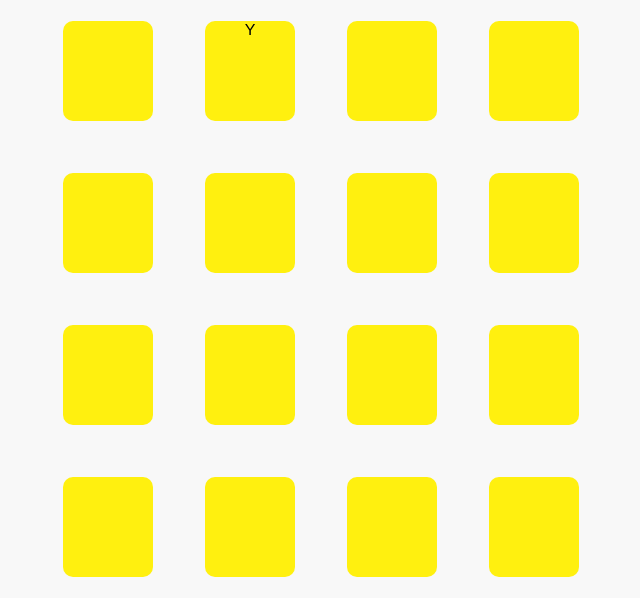
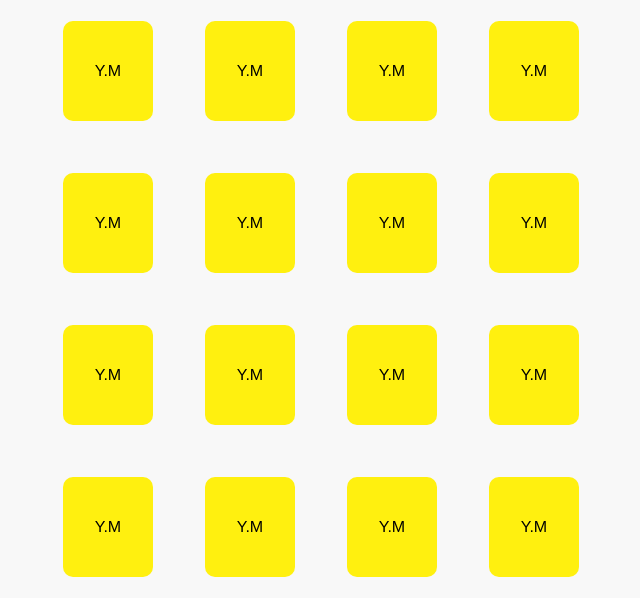
Before and after one commit to Yordaniramirez/Memory-Game, a plain HTML site: page index.html in a window 1280 px wide. Shown: the part 202-800 px from the top of the page, without its empty margins (319-959 px from the left). Drawn offline with Linux system fonts and the light colour scheme.

Commit message:
Memory Game Bijna klaar

```diff
--- a/Script.js
+++ b/Script.js
@@ -30,27 +30,17 @@ function resetTimers() {
 }
 
 function startTimer() {
-  if (currentPlayer.textContent === "1") {
   resetTimers();
-  } else {
-    resetTimers();
-  }
   timer = setInterval(function() {
     if (currentPlayer.textContent === "1") {
-
-      player1Timer.textContent = timeLeft1;
-      timeLeft1--;
+      player1Timer.textContent = timeLeft1--;
       if (timeLeft1 < 0) {
         clearInterval(timer);
-        resetTimers();
         switchPlayers();
       }
     } else {
-      player2Timer.textContent = timeLeft2;
-      timeLeft2--;
+      player2Timer.textContent = timeLeft2--;
       if (timeLeft2 < 0) {
-        resetTimers();
-
         switchPlayers();
       }
     }
@@ -61,11 +51,13 @@ function switchPlayers() {
   clearInterval(timer);
   if (currentPlayer.textContent === "1") {
     currentPlayer.textContent = "2";
+    playerTurn = 2; // Update player turn to 2
     resetTimers(); // reset timer for player 1
     player1Timer.classList.remove('active');
     player2Timer.classList.add('active');
   } else {
     currentPlayer.textContent = "1";
+    playerTurn = 1; // Update player turn to 1
     resetTimers(); // reset timer for player 2
     player2Timer.classList.remove('active');
     player1Timer.classList.add('active');
@@ -75,8 +67,10 @@ function switchPlayers() {
 }
 
 
+
 startTimer();
 player1Timer.classList.add('active');
+resetTimers();
 
 
 
@@ -146,18 +140,9 @@ cards.forEach((card) => {
           card.classList.remove("goed");
           card.classList.remove("clicked");
           card.classList.remove("shake");
+          resetTimers();
         });
 
-        // Shuffle the cards
-        const cardArray = Array.from(cards);
-        for (let i = cardArray.length - 1; i > 0; i--) {
-          const j = Math.floor(Math.random() * (i + 1));
-          [cardArray[i], cardArray[j]] = [cardArray[j], cardArray[i]];
-        }
-        const deck = document.querySelector(".cards");
-        cardArray.forEach((card) => {
-          deck.appendChild(card);
-        });
       }
 
       // Check if all cards are matched
--- a/index.html
+++ b/index.html
@@ -33,24 +33,22 @@
   </div>
 
  <div class="cards">
- <div class="card" animal = "Aap">
- <img class="front" src="./img/Aap - Copy.jpg" />
-</div>
- <div class="card" animal = "alligator"><p class="Abso">Y</p><img src="./img/alligator - Copy.jpg" /></div>
- <div class="card"  animal = "Dog"><img src="./img/dog - Copy.jpg" /></div>
- <div class="card"  animal = "haan"><img src="./img/haan - Copy.jpg" /></div>
- <div class="card"  animal = "Olifant"><img height="50px" src="./img/Olifant.jpg" /></div>
- <div class="card"  animal = "uil"><img src="./img/uil - Copy.jpg" /></div>
- <div class="card"  animal = "walvis"><img src="./img/walvis (2).jpg" /></div>
- <div class="card"  animal = "Papagaai"><img src="./img/Papagaai - Copy.jpg" /></div>
- <div class="card"  animal = "Aap"><img src="./img/Aap.jpg" /></div>
- <div class="card"  animal = "alligator"><img src="./img/alligator - Copy.jpg" /></div>
- <div class="card"  animal = "Dog"><img src="./img/dog.jpg" /></div>
- <div class="card"  animal = "haan"><img src="./img/haan - Copy.jpg" /></div>
- <div class="card"  animal = "Olifant"><img src="./img/Olifant - Copy.jpg" /></div>
- <div class="card"  animal = "uil"><img src="./img/uil - Copy.jpg" /></div>
- <div class="card"  animal = "walvis"><img src="./img/walvis (2).jpg" /></div>
- <div class="card"  animal = "Papagaai"><img src="./img/Papagaai - Copy.jpg" /></div>
+ <div class="card" animal = "Aap"><p class="Abso">Y.M</p><img class="front" src="./img/Aap - Copy.jpg" /></div>
+ <div class="card" animal = "alligator"><p class="Abso">Y.M</p><img src="./img/alligator - Copy.jpg" /></div>
+ <div class="card"  animal = "Dog"><p class="Abso">Y.M</p><img src="./img/dog - Copy.jpg" /></div>
+ <div class="card"  animal = "haan"><p class="Abso">Y.M</p><img src="./img/haan - Copy.jpg" /></div>
+ <div class="card"  animal = "Olifant"><p class="Abso">Y.M</p><img height="50px" src="./img/Olifant.jpg" /></div>
+ <div class="card"  animal = "uil"><p class="Abso">Y.M</p><img src="./img/uil - Copy.jpg" /></div>
+ <div class="card"  animal = "walvis"><p class="Abso">Y.M</p><img src="./img/walvis (2).jpg" /></div>
+ <div class="card"  animal = "Papagaai"><p class="Abso">Y.M</p><img src="./img/Papagaai - Copy.jpg" /></div>
+ <div class="card"  animal = "Aap"><p class="Abso">Y.M</p><img src="./img/Aap.jpg" /></div>
+ <div class="card"  animal = "alligator"><p class="Abso">Y.M</p><img src="./img/alligator - Copy.jpg" /></div>
+ <div class="card"  animal = "Dog"><p class="Abso">Y.M</p><img src="./img/dog.jpg" /></div>
+ <div class="card"  animal = "haan"><p class="Abso">Y.M</p><img src="./img/haan - Copy.jpg" /></div>
+ <div class="card"  animal = "Olifant"><p class="Abso">Y.M</p><img src="./img/Olifant - Copy.jpg" /></div>
+ <div class="card"  animal = "uil"><p class="Abso">Y.M</p><img src="./img/uil - Copy.jpg" /></div>
+ <div class="card"  animal = "walvis"><p class="Abso">Y.M</p><img src="./img/walvis (2).jpg" /></div>
+ <div class="card"  animal = "Papagaai"><p class="Abso">Y.M</p><img src="./img/Papagaai - Copy.jpg" /></div>
 
  </div>
 
--- a/styles.css
+++ b/styles.css
@@ -5,6 +5,12 @@
   box-sizing: border-box;
 }
 
+.Abso {
+  position: absolute;
+
+
+
+}
 
 /* Page Layout */
 body {
@@ -44,6 +50,7 @@ body {
   transition: transform 0.6s ease-out;
   display: grid;
   place-items: center;
+
 }
 
 .card:hover {
@@ -58,6 +65,8 @@ body {
   object-fit: cover;
   opacity: 0;
   border-radius: 10px;
+  z-index: 2;
+
 }
 
 .card.clicked {
```
Lines whose indentation alone changed are shown as unchanged.
